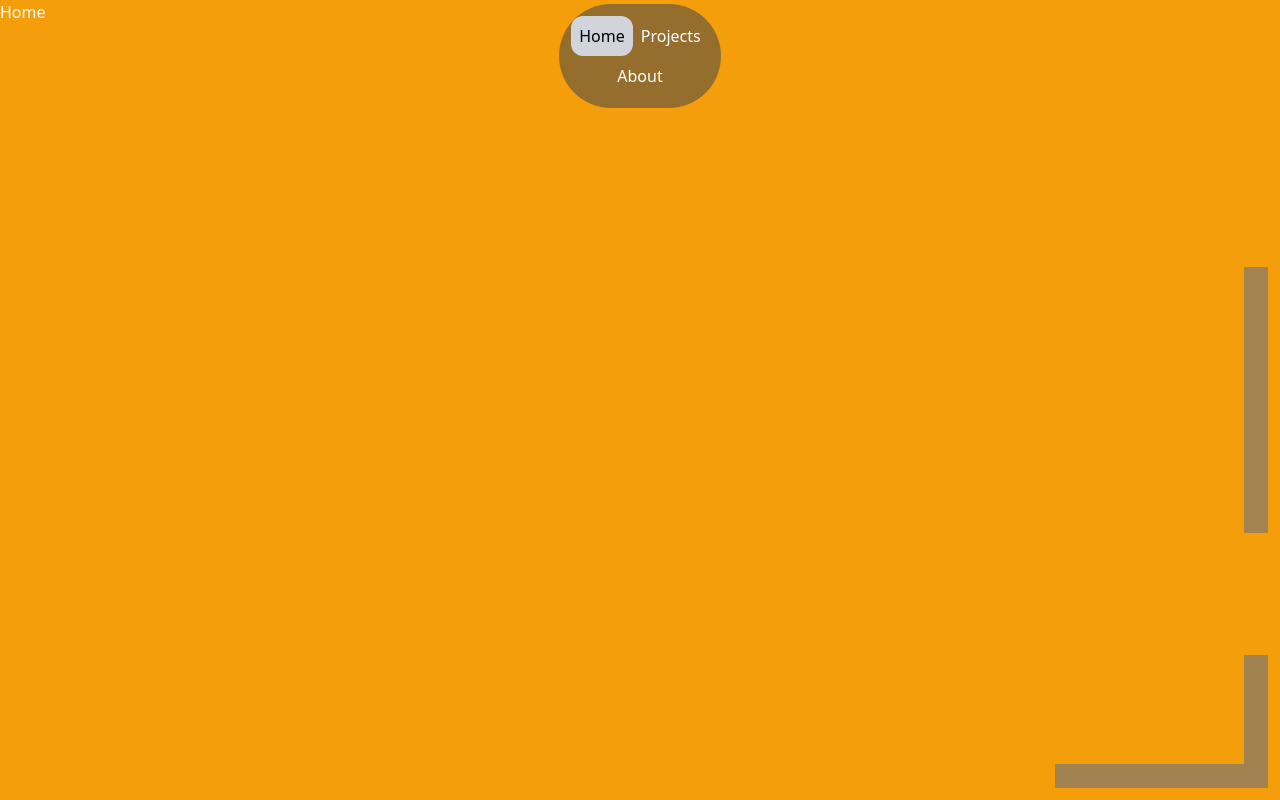
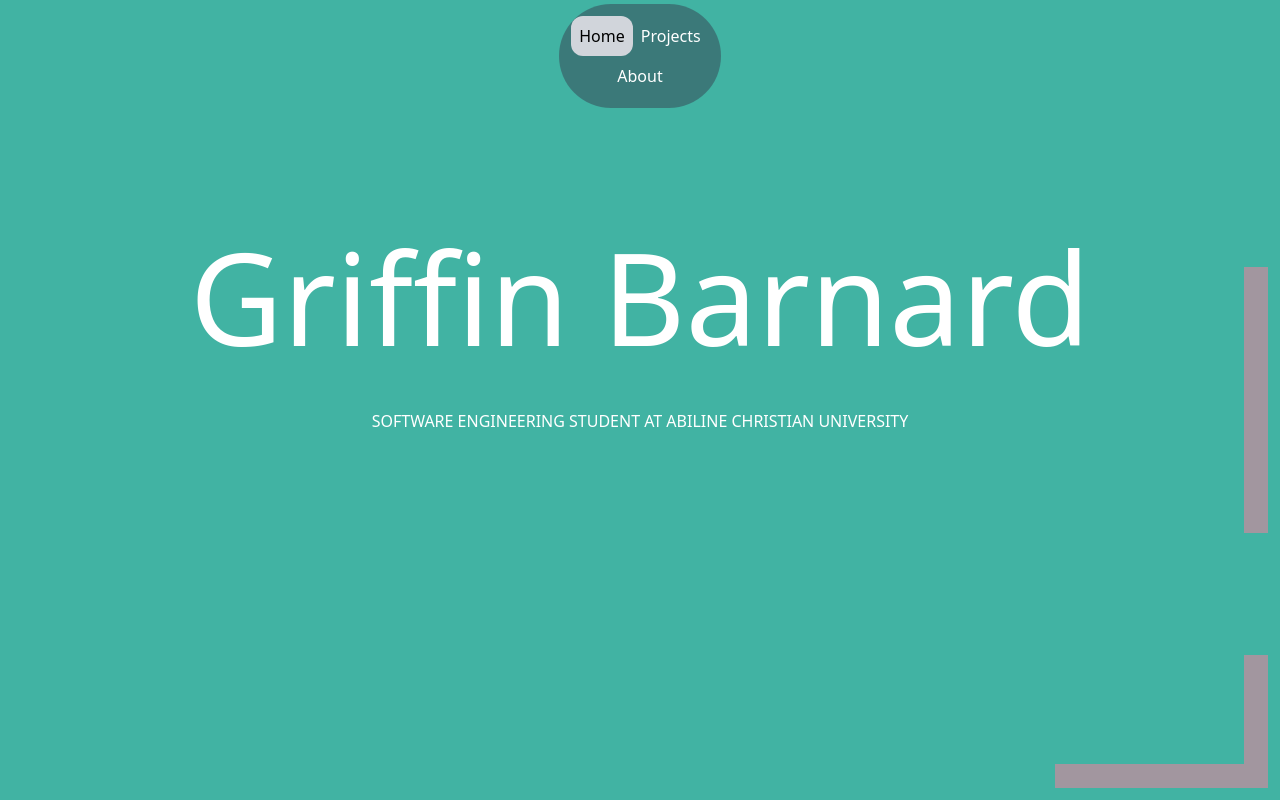
Before and after one commit to griffinbar123/PortfolioWebsite, a React (Create React App) app: page / in a window 1280 px wide. Built offline with nearby package versions, Linux system fonts and the light colour scheme.

Commit message:
added more stuff and made it deplyable

```diff
--- a/src/App.tsx
+++ b/src/App.tsx
@@ -11,7 +11,8 @@ import { AnimatePresence } from 'framer-motion';
 function App() {
   const location =  useLocation();
   return (
-    <div className="overflow-hidden h-screen w-full static bg-black text-white">
+    <div className=" bg-primary
+    overflow-hidden h-screen w-full static  text-white">
       <DirectionContextProvider>
         <Navbar/>
         <AnimatePresence >
--- a/src/components/About/About.tsx
+++ b/src/components/About/About.tsx
@@ -30,10 +30,12 @@ function About() {
       animate= {animation.animate}
       exit={animation.exit}
       transition={animation.transition}
-      className="bg-green-500 w-full h-full overflow-hidden text-white pointer-events-none" >
+      className="bg-primary w-full h-full overflow-hidden text-tertiary pointer-events-none" >
         <motion.button
-          whileHover={{scale: 1.4, x:60 ,y:26 ,opacity: 1}}
-          transition={{ease:"easeInOut"}}
+          initial={{opacity: 0}}
+          animate={{opacity: 0.75, transition:{duration: 1.6}}}
+          whileHover={{scale: 1.3, x:60 ,y:26 ,opacity: 1}}
+          transition={{ease:"easeInOut", duration: 0.15}}
           className="absolute top-3 h-1/6 w-1/6 left-3 pointer-events-auto opacity-60">
           <Link to="/"
             onClick={() => {
@@ -44,16 +46,18 @@ function About() {
             })}}
             className=" h-full w-full items-start flex">
             <div className=" h-full ">
-              <div className=" bg-gray-500 p-3 mt-1.5 h-full "/>
+              <div className=" bg-secondary p-3 mt-.5 h-full "/>
             </div>
             <div className="w-full">
-              <div className={` bg-gray-500 p-3  w-full`}/>
+              <div className={` bg-secondary p-3  w-full`}/>
             </div>
           </Link>
         </motion.button>
         <motion.button
-          whileHover={{scale: 1.4, x:-60 ,y:26 ,opacity: 1}}
-          transition={{ease:"easeInOut"}}
+          initial={{opacity: 0}}
+          animate={{opacity: 0.75, transition:{duration: 1.6}}}
+          whileHover={{scale: 1.3, x:-60 ,y:26 ,opacity: 1}}
+          transition={{ease:"easeInOut", duration: 0.15}}
           className="absolute top-3 h-1/6 w-1/6 right-3 pointer-events-auto opacity-60">
           <Link to="/projects"
             onClick={() => {
@@ -64,13 +68,28 @@ function About() {
             })}}
             className=" h-full flex flex-row-reverse">
             <div className=" h-full ">
-              <div className=" bg-gray-500 mt-1.5 p-3 h-full "/>
+              <div className=" bg-secondary mt-.5 p-3 h-full "/>
             </div>
             <div className="w-full">
-              <div className={` bg-gray-500 p-3 w-full`}/>
+              <div className={` bg-secondary p-3 w-full`}/>
             </div>
           </Link>
         </motion.button>
+        <motion.div
+
+        className="flex w-full h-full "
+        >
+          <div className="w-1/2 h-full bg-main-image  bg-no-repeat bg-cover">
+
+          </div>
+          <div className="bg-tertiary w-1/2 ">
+            <div>
+
+            </div>
+          </div>
+
+        </motion.div>
+
       </motion.div>
   )
 }
--- a/src/components/Home/Home.tsx
+++ b/src/components/Home/Home.tsx
@@ -29,7 +29,8 @@ function Home() {
       animate= {animation.animate}
       exit={animation.exit}
       transition={animation.transition}
-      className="bg-yellow-500 w-full h-full overflow-hidden text-white pointer-events-none" >
+      className="bg-primary
+      w-full h-full overflow-hidden text-tertiary pointer-events-none" >
       <Link to="/projects" className="absolute inset-y-0 z-60 right-3 h-full flex items-center flex-row-reverse"
         onClick={() => {
           setDirection({
@@ -38,13 +39,17 @@ function Home() {
           AboutStartX:((width*-1)/2), AboutStartY:(height)
       })}}>
         <motion.button
-        whileHover={{scale: 1.4, x:-6 ,opacity: 1}}
-        transition={{ease:"easeInOut"}}
-        className=" bg-gray-500 p-3 h-1/3 opacity-60 pointer-events-auto"/>
+        initial={{opacity: 0}}
+        animate={{opacity: 0.75, transition:{duration: 1.6}}}
+        whileHover={{scale: 1.3, x:-6 ,opacity: 1}}
+        transition={{ease:"easeInOut", duration: 0.15}}
+        className=" bg-secondary p-3 h-1/3 opacity-60 pointer-events-auto"/>
       </Link>
       <motion.button
-        whileHover={{scale: 1.4, x:-60 ,y:-26 ,opacity: 1}}
-        transition={{ease:"easeInOut"}}
+        initial={{opacity: 0}}
+        animate={{opacity: 0.75, transition:{duration: 1.6}}}
+        whileHover={{scale: 1.3, x:-60 ,y:-26 ,opacity: 1}}
+        transition={{ease:"easeInOut", duration: 0.15}}
         className="absolute bottom-3 h-1/6 w-1/6 right-3 pointer-events-auto opacity-60">
         <Link to="/about"
           onClick={() => {
@@ -55,14 +60,24 @@ function Home() {
           })}}
         className=" h-full flex items-end flex-row-reverse">
           <div className=" h-full ">
-            <div className=" bg-gray-500 p-3 h-full"/>
+            <div className=" bg-secondary p-3 h-full"/>
           </div>
           <div className="w-full">
-            <div className={` bg-gray-500 p-3 w-full`}/>
+            <div className={` bg-secondary p-3 w-full`}/>
           </div>
         </Link>
       </motion.button>
-      Home
+
+      <motion.div
+
+      className="flex flex-col w-full h-5/6 items-center justify-center p-4">
+        <div className="text-9xl text-center">
+          Griffin Barnard
+        </div>
+        <div className="mt-12 uppercase text-center">
+          Software Engineering Student at Abiline Christian University
+        </div>
+      </motion.div>
     </motion.div>
   )
 }
--- a/src/components/Projects/Projects.tsx
+++ b/src/components/Projects/Projects.tsx
@@ -28,7 +28,7 @@ function Projects() {
       animate= {animation.animate}
       exit={animation.exit}
       transition={animation.transition}
-      className="bg-red-500 w-full h-full overflow-hidden text-white pointer-events-none" >
+      className="bg-primary w-full h-full overflow-hidden text-white pointer-events-none" >
       <Link to="/" className="absolute inset-y-0 z-60 left-3 h-full flex items-center flex-row-reverse"
         onClick={() => {
           setDirection({
@@ -38,13 +38,17 @@ function Projects() {
           })}}
         >
           <motion.button
-            whileHover={{scale: 1.4, x:6 ,opacity: 1}}
-            transition={{ease:"easeInOut"}}
-            className=" bg-gray-500 p-3 h-1/3 opacity-60 pointer-events-auto"/>
+            initial={{opacity: 0}}
+            animate={{opacity: 0.75, transition:{duration: 1.6}}}
+            whileHover={{scale: 1.3, x:6 ,opacity: 1}}
+            transition={{ease:"easeInOut", duration: 0.15}}
+            className=" bg-secondary p-3 h-1/3 opacity-60 pointer-events-auto"/>
         </Link>
         <motion.button
-          whileHover={{scale: 1.4, x:60 ,y:-26 ,opacity: 1}}
-          transition={{ease:"easeInOut"}}
+          initial={{opacity: 0}}
+          animate={{opacity: 0.75, transition:{duration: 1.6}}}
+          whileHover={{scale: 1.3, x:60 ,y:-26 ,opacity: 1}}
+          transition={{ease:"easeInOut", duration: 0.15}}
           className="absolute bottom-3 h-1/6 w-1/6 left-3 pointer-events-auto opacity-60">
           <Link to="/about"
             onClick={() => {
@@ -55,10 +59,10 @@ function Projects() {
             })}}
             className=" h-full flex items-end">
             <div className=" h-full ">
-              <div className=" bg-gray-500 p-3 h-full "/>
+              <div className=" bg-secondary p-3 h-full "/>
             </div>
             <div className="w-full">
-              <div className={` bg-gray-500 p-3 w-full`}/>
+              <div className={` bg-secondary p-3 w-full`}/>
             </div>
           </Link>
         </motion.button>
--- a/tailwind.config.js
+++ b/tailwind.config.js
@@ -3,13 +3,27 @@ module.exports = {
    darkMode: false, // or 'media' or 'class'
    theme: {
      extend: {
-      margin:{
-
-      }
+      gradientColorStops:{
+        'test': 'bg-gradient-to-r from-gray-200 via-gray-400 to-gray-600',
+      },
+      colors:{
+        primary: '#41B3A3',
+        secondary: '#C38D9E',
+        tertiary: '#FFFFFF'
      },
+     boxShadow:{
+        'main-shadow': '0 1px 5px #FFFFFF',
+    },
+    backgroundImage: {
+      'main-image': "url('/griffin4.jpg')",
+    },
+    borderRadius: {
+      'main-radius': '80px',
+    },
    },
    variants: {
      extend: {},
    },
    plugins: [],
  }
+}
```
Also changed, not shown: griffin4.jpg (added), 1 other file (tests, documents, lock files or other folders).
